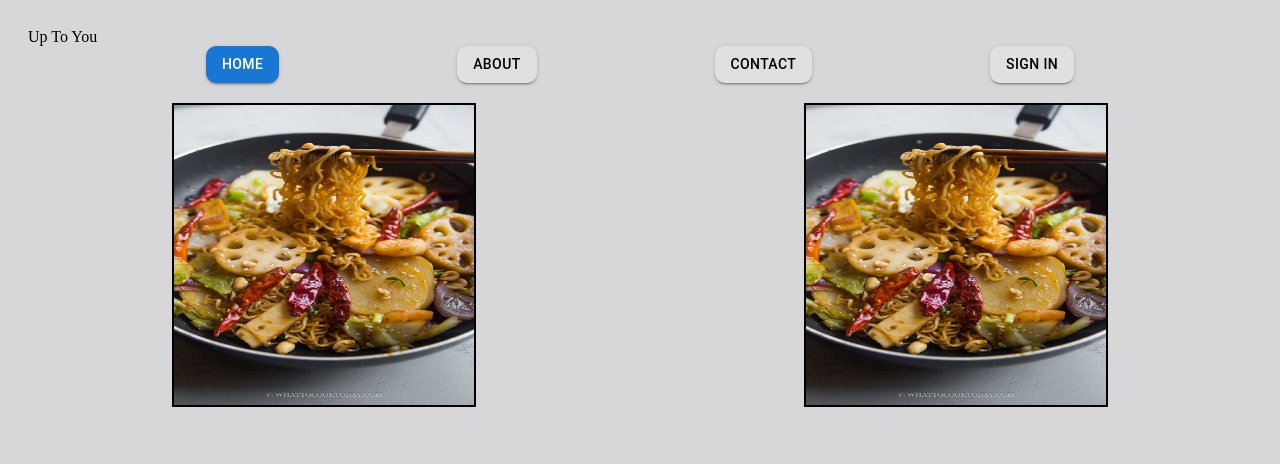
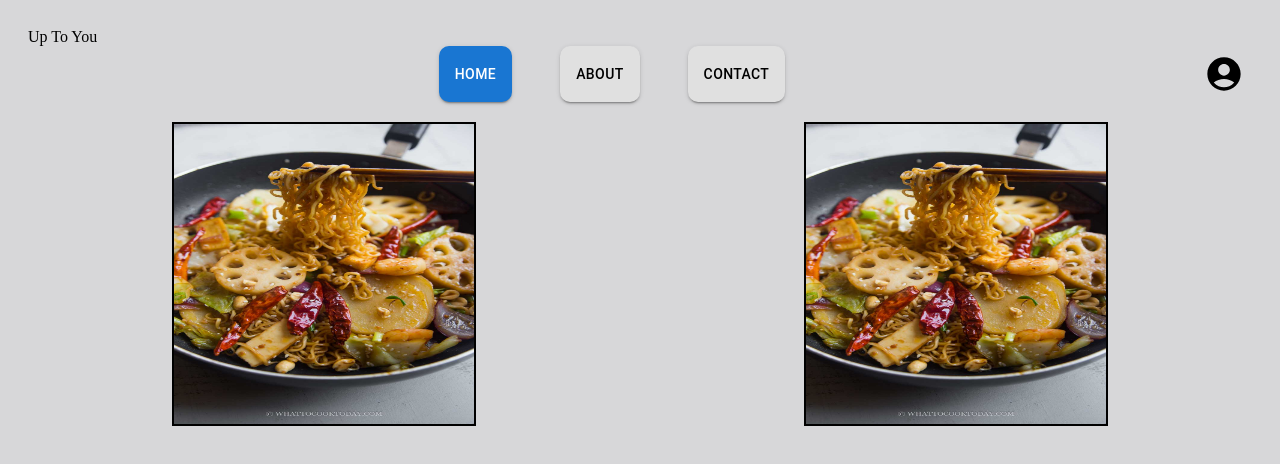
Before and after one commit to kyhjonathan/Up-To-You, a React (Vite) app: page / in a window 1280 px wide. Shown: the top 464 px of the page. Built offline with nearby package versions, Linux system fonts and the light colour scheme; no server answers; some icons are missing.

Commit message:
change sign in button to icon

```diff
--- a/src/assets/layouts/NavigationBar/NavigationBar.tsx
+++ b/src/assets/layouts/NavigationBar/NavigationBar.tsx
@@ -1,7 +1,8 @@
 import { Navbar, Nav, Container } from "react-bootstrap";
 import { Link, useLocation } from "react-router-dom";
 import "./NavigationBar.css";
-import { Button } from "@mui/material";
+import { Button, IconButton } from "@mui/material";
+import { AccountCircle } from "@mui/icons-material";
 
 const NavigationBar = () => {
   const location = useLocation();
@@ -17,6 +18,14 @@
                 display: "flex",
                 width: "100%",
                 justifyContent: "space-evenly",
+              }}
+            >
+              <div
+                style={{
+                  display: "flex",
+                  gap: "3rem",
+                  justifyContent: "center",
+                  flex: 1,
                 }}
               >
                 <Button
@@ -44,21 +53,26 @@
                   component={Link}
                   to="/contact"
                   variant="contained"
-                color={location.pathname === "/contact" ? "primary" : "inherit"}
+                  color={
+                    location.pathname === "/contact" ? "primary" : "inherit"
+                  }
                   sx={{ borderRadius: "10px" }}
                 >
                   Contact
                 </Button>
-              <Button
-                className="nav-button"
+              </div>
+              <div style={{ marginLeft: "auto" }}>
+                <IconButton
                   component={Link}
                   to="/signin"
-                variant="contained"
-                color={location.pathname === "/signin" ? "primary" : "inherit"}
-                sx={{ borderRadius: "10px" }}
+                  color={
+                    location.pathname === "/signin" ? "primary" : "inherit"
+                  }
+                  size="medium"
                 >
-                Sign In
-              </Button>
+                  <AccountCircle sx={{ fontSize: 40 }} />
+                </IconButton>
+              </div>
             </Nav>
           </Navbar.Collapse>
         </Container>
```
Lines whose indentation alone changed are shown as unchanged.
